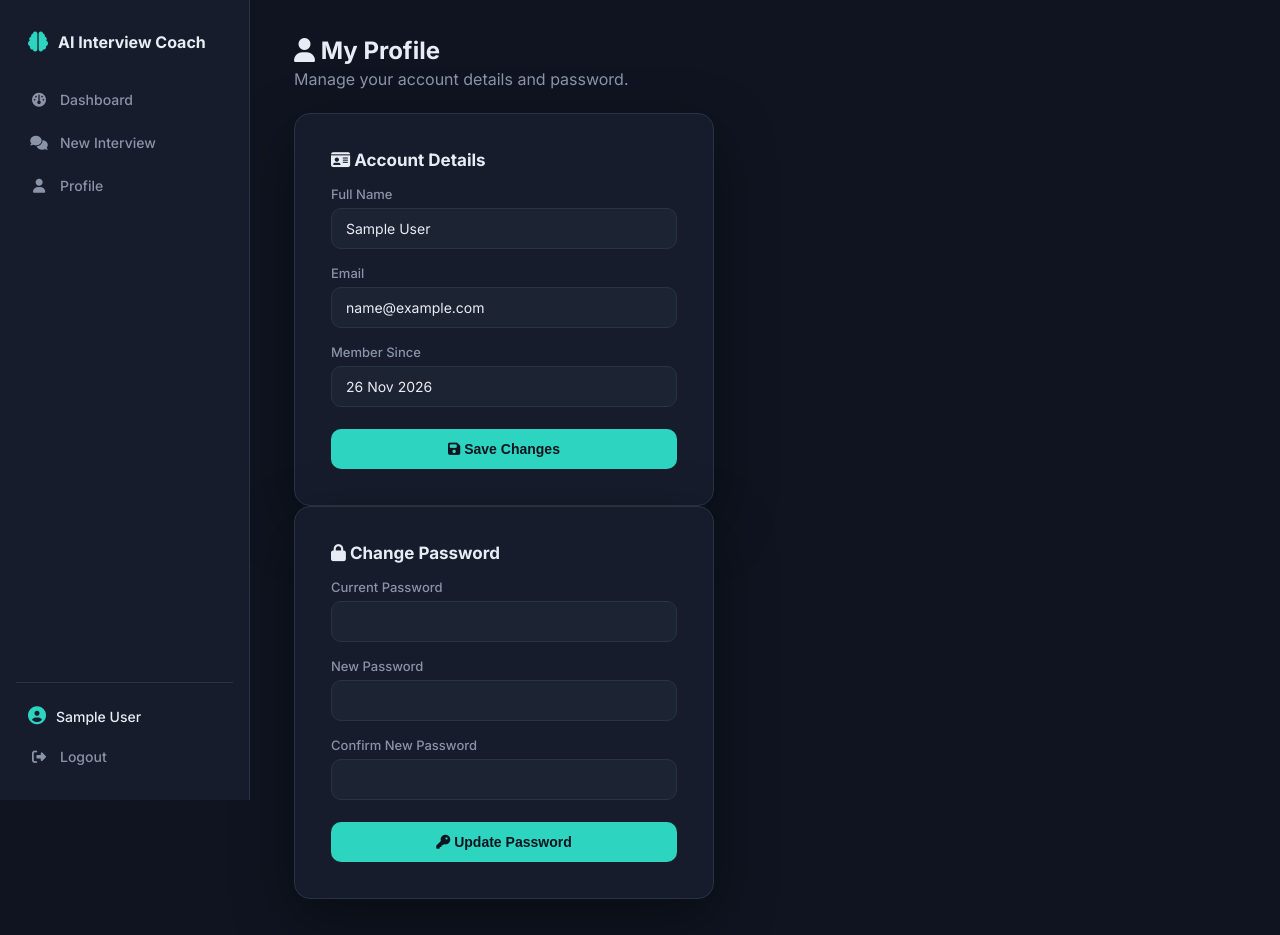
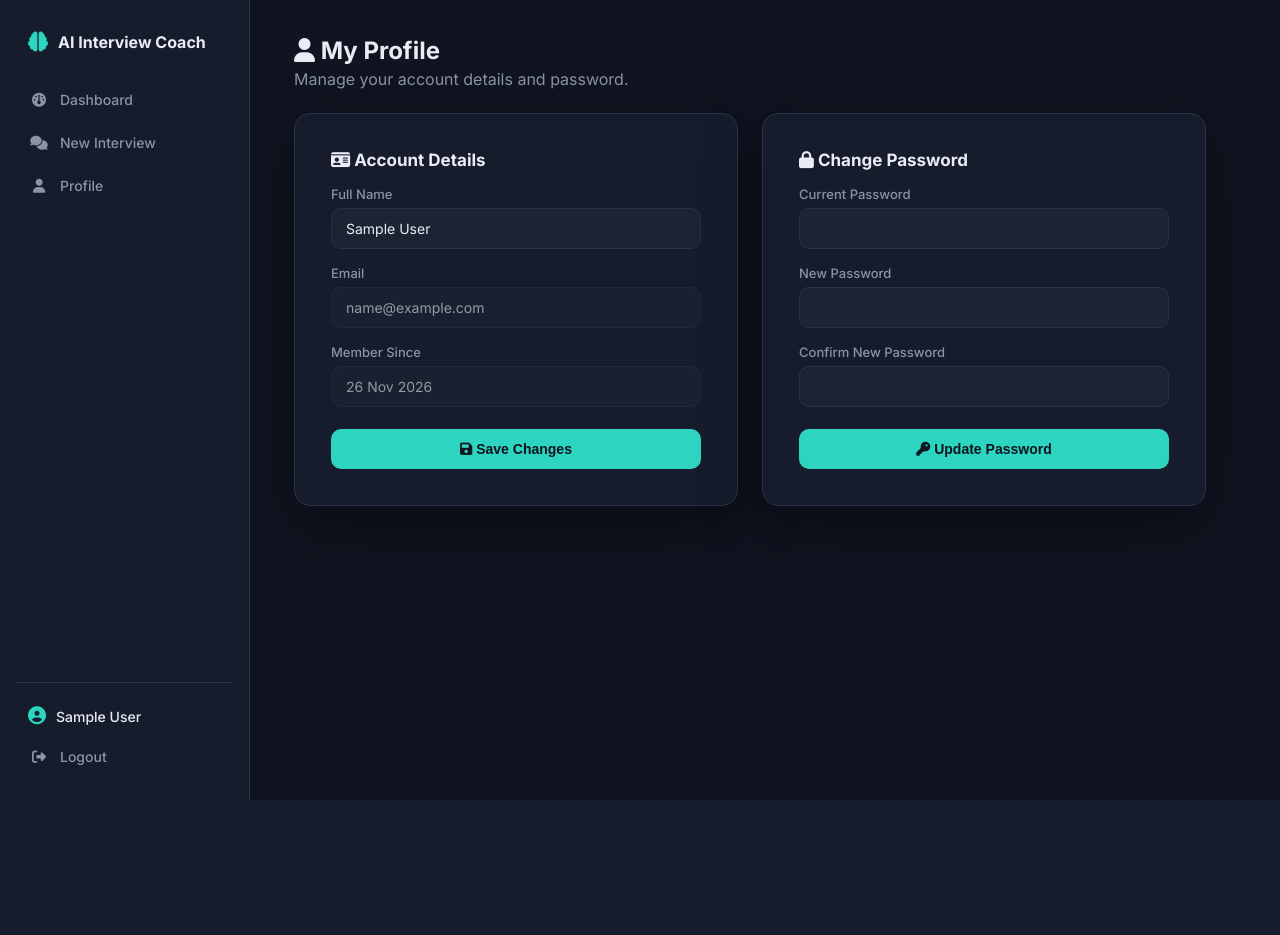
Before and after one commit to 64271maaz/ai-interview-coach, a Flask app: page /profile in a window 1280 px wide. After the commit the page ends 800 px from the top, so only its background shows below. Run offline with Flask 3, Linux system fonts and the light colour scheme; the visitor is signed in with stand-in values (Sample User, id 1).

Commit message:
Add files via upload

```diff
--- a/static/css/style.css
+++ b/static/css/style.css
@@ -339,3 +339,16 @@ form button.btn-delete:hover {
     box-shadow: none;
     transform: none;
 }
+/* ===== PROFILE PAGE ===== */
+.profile-layout {
+    display: grid;
+    grid-template-columns: repeat(2, 1fr);
+    gap: 24px;
+    align-items: start;
+}
+.profile-layout .form-box { max-width: none; margin: 0; }
+.form-box input:disabled { opacity: 0.6; cursor: not-allowed; }
+
+@media (max-width: 800px) {
+    .profile-layout { grid-template-columns: 1fr; }
+}
```
